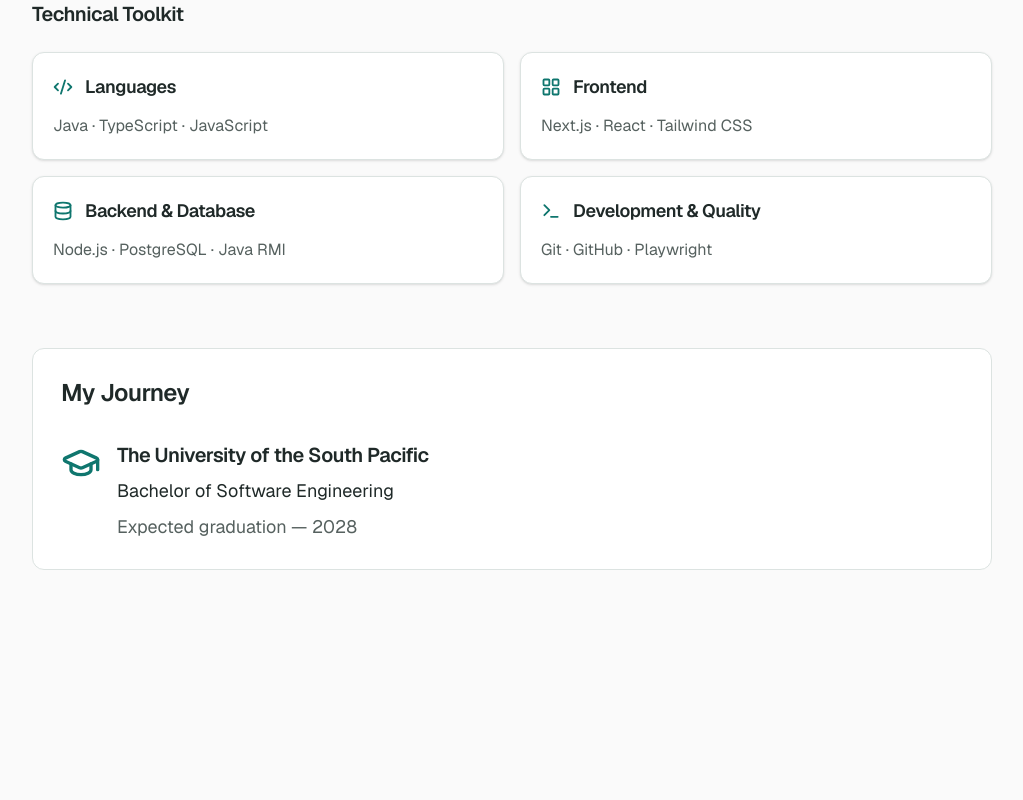
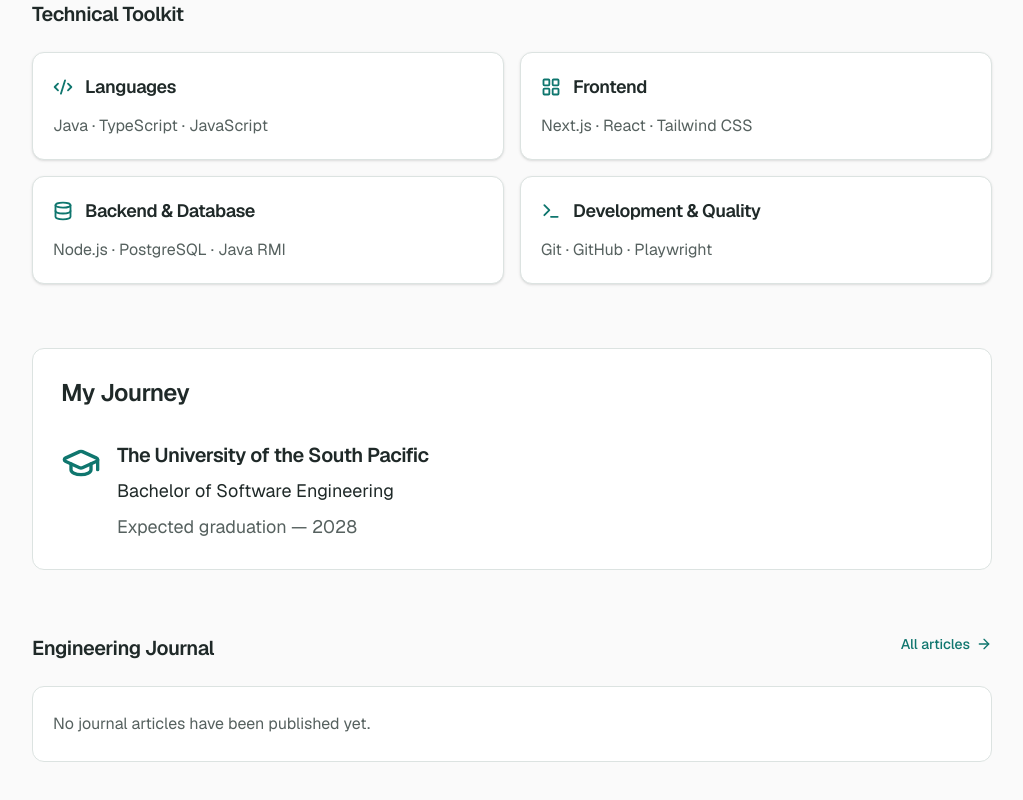
Before and after one commit to v-i-s-h-a-n-t/portfolio, a Next.js app: page / in a window 1280 px wide. Shown: the part 1286-2086 px from the top of the page, without its empty margins (128-1151 px from the left). Before the commit the page ends 1920 px from the top, so only its background shows below. Built offline with nearby package versions, Linux system fonts and the light colour scheme.

Commit message:
feat: integrate engineering journal into homepage

```diff
--- a/src/app/page.tsx
+++ b/src/app/page.tsx
@@ -1,6 +1,7 @@
 import { AcademicExcellenceBanner } from "@/components/sections/academic-excellence-banner";
 import { FeaturedProjects } from "@/components/sections/featured-projects";
 import { Introduction } from "@/components/sections/introduction";
+import { LatestArticles } from "@/components/sections/latest-articles";
 import { MyJourney } from "@/components/sections/my-journey";
 import { TechnicalToolkit } from "@/components/sections/technical-toolkit";
 
@@ -12,6 +13,7 @@ export default function Home() {
       <FeaturedProjects />
       <TechnicalToolkit />
       <MyJourney />
+      <LatestArticles />
     </>
   );
 }
```
